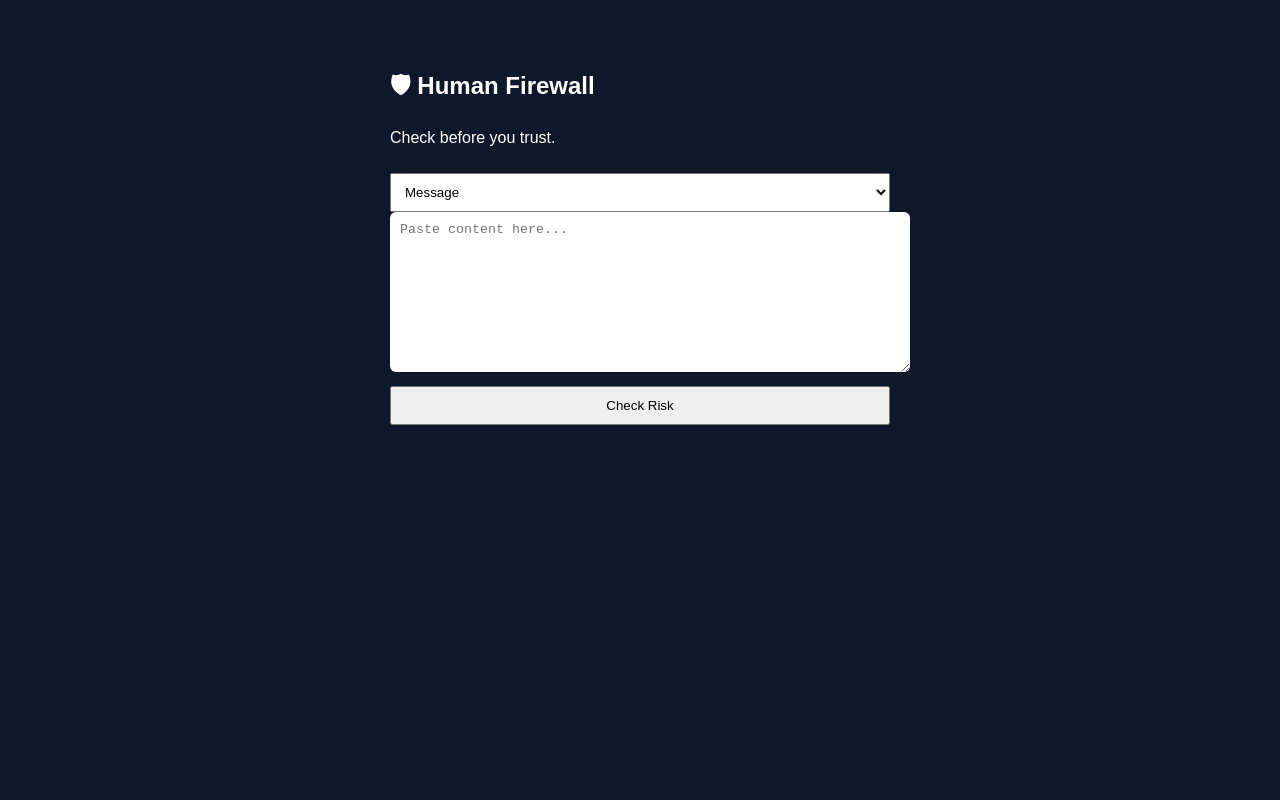
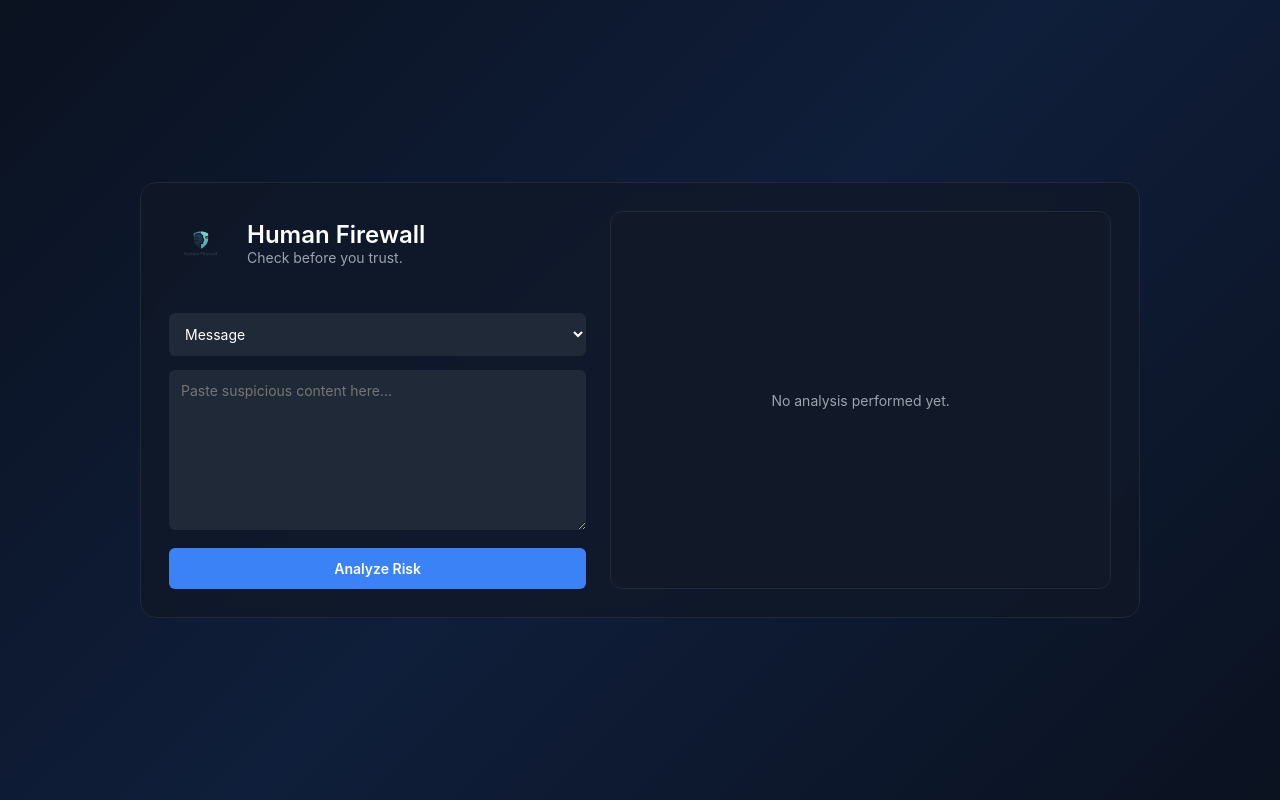
Before and after one commit to sachinkumar-gg/Risk-Assesment-Scanner, a plain HTML site: page index.html in a window 1280 px wide. Drawn offline with Linux system fonts and the light colour scheme.

Commit message:
Changed the UI

```diff
--- a/index.html
+++ b/index.html
@@ -1,87 +1,47 @@
 <!DOCTYPE html>
 <html lang="en">
 <head>
-<meta charset="UTF-8">
-<title>Human Firewall</title>
-<style>
-body {
-  font-family: Arial, sans-serif;
-  background: #0f172a;
-  color: white;
-  display: flex;
-  justify-content: center;
-}
-.container {
-  width: 500px;
-  margin-top: 40px;
-}
-textarea {
-  width: 100%;
-  height: 140px;
-  padding: 10px;
-  border-radius: 6px;
-  border: none;
-}
-select, button {
-  width: 100%;
-  padding: 10px;
-  margin-top: 10px;
-}
-.result {
-  margin-top: 20px;
-  padding: 15px;
-  border-radius: 6px;
-}
-.safe { background: #166534; }
-.risky { background: #92400e; }
-.danger { background: #7f1d1d; }
-</style>
+  <meta charset="UTF-8">
+  <title>Human Firewall</title>
+  <link rel="stylesheet" href="style.css">
 </head>
 
 <body>
-<div class="container">
-  <h2>🛡 Human Firewall</h2>
-  <p>Check before you trust.</p>
 
-  <select id="type">
-    <option value="message">Message</option>
-    <option value="link">Link</option>
-    <option value="terms">Terms & Conditions</option>
-  </select>
+  <div class="background"></div>
 
-  <textarea id="content" placeholder="Paste content here..."></textarea>
+  <div class="page">
 
-  <button onclick="analyze()">Check Risk</button>
+    <div class="main-card">
 
-  <div id="output"></div>
-</div>
+      <!-- LEFT PANEL -->
+      <div class="left-panel">
+        <div class="brand">
+          <img src="humanfirewall-removebg-preview.png" class="logo" alt="Logo">
+          <div>
+            <div class="title">Human Firewall</div>
+            <div class="subtitle">Check before you trust.</div>
+          </div>
+        </div>
 
-<script>
-async function analyze() {
-  const content = document.getElementById("content").value;
-  const type = document.getElementById("type").value;
+        <select>
+          <option>Message</option>
+          <option>Link</option>
+          <option>Terms & Conditions</option>
+        </select>
 
-  const res = await fetch("http://localhost:8000/analyze", {
-    method: "POST",
-    headers: { "Content-Type": "application/json" },
-    body: JSON.stringify({ type, content })
-  });
+        <textarea placeholder="Paste suspicious content here..."></textarea>
 
-  const data = await res.json();
+        <button>Analyze Risk</button>
+      </div>
 
-  let color = "safe";
-  if (data.verdict === "RISKY") color = "risky";
-  if (data.verdict === "DANGEROUS") color = "danger";
+      <!-- RIGHT PANEL (EMPTY STATE FOR NOW) -->
+      <div class="right-panel empty-state">
+        <div class="msg">No analysis performed yet.</div>
+      </div>
 
-  document.getElementById("output").innerHTML = `
-    <div class="result ${color}">
-      <h3>${data.verdict}</h3>
-      <p><b>Confidence:</b> ${Math.round(data.confidence * 100)}%</p>
-      <ul>${data.reasons.map(r => `<li>${r}</li>`).join("")}</ul>
-      <p><b>Recommendation:</b> ${data.recommendation}</p>
     </div>
-  `;
-}
-</script>
+  </div>
+
 </body>
 </html>
--- /dev/null
+++ b/style.css
@@ -0,0 +1,128 @@
+:root {
+  --dark-blue: #0b1220;
+  --mid-blue: #0f1e3a;
+  --card-bg: #111827;
+  --track: #1f2937;
+  --grey: #9ca3af;
+  --blue: #3b82f6;
+  --danger: #ef4444;
+}
+
+* {
+  box-sizing: border-box;
+  font-family: Inter, Arial, sans-serif;
+}
+
+html, body {
+  margin: 0;
+  height: 100%;
+}
+
+/* ORIGINAL CYBER BACKGROUND (REVERTED) */
+.background {
+  position: fixed;
+  inset: 0;
+  z-index: -1;
+  background: linear-gradient(135deg, #0b1220 0%, #0f1e3a 50%, #0b1220 100%);
+}
+
+/* Center app */
+.page {
+  min-height: 100vh;
+  display: flex;
+  justify-content: center;
+  align-items: center;
+}
+
+/* Main 2‑column card */
+.main-card {
+  width: 1000px;
+  max-width: 95%;
+  display: grid;
+  grid-template-columns: 1fr 1.2fr;
+  gap: 24px;
+  padding: 28px;
+  border-radius: 16px;
+  backdrop-filter: blur(6px);
+  background: rgba(17, 24, 39, 0.75);
+  border: 1px solid #1f2937;
+}
+
+/* LEFT PANEL */
+.left-panel {
+  display: flex;
+  flex-direction: column;
+}
+
+.brand {
+  display: flex;
+  align-items: center;
+  gap: 14px;
+  margin-bottom: 24px;
+}
+
+.logo {
+  height: 64px;
+}
+
+.title {
+  font-size: 24px;
+  font-weight: 600;
+  color: white;
+}
+
+.subtitle {
+  font-size: 14px;
+  color: var(--grey);
+}
+
+select, textarea, button {
+  width: 100%;
+  padding: 12px;
+  margin-top: 14px;
+  border-radius: 6px;
+  border: none;
+  font-size: 14px;
+}
+
+select, textarea {
+  background: var(--track);
+  color: white;
+}
+
+textarea {
+  height: 160px;
+  resize: vertical;
+}
+
+button {
+  margin-top: 18px;
+  background: var(--blue);
+  color: white;
+  font-weight: 600;
+  cursor: pointer;
+}
+
+button:hover {
+  background: #2563eb;
+}
+
+/* RIGHT PANEL */
+.right-panel {
+  display: flex;
+  flex-direction: column;
+  justify-content: center;
+  align-items: center;
+  gap: 12px;
+  border-radius: 12px;
+  background: var(--card-bg);
+  border: 1px solid var(--track);
+  padding: 18px;
+  height: 100%;
+  color: white;
+}
+
+.right-panel .msg {
+  color: var(--grey);
+  font-size: 14px;
+}
```
Also changed, not shown: humanfirewall-removebg-preview.png (added), lock.png (added).
